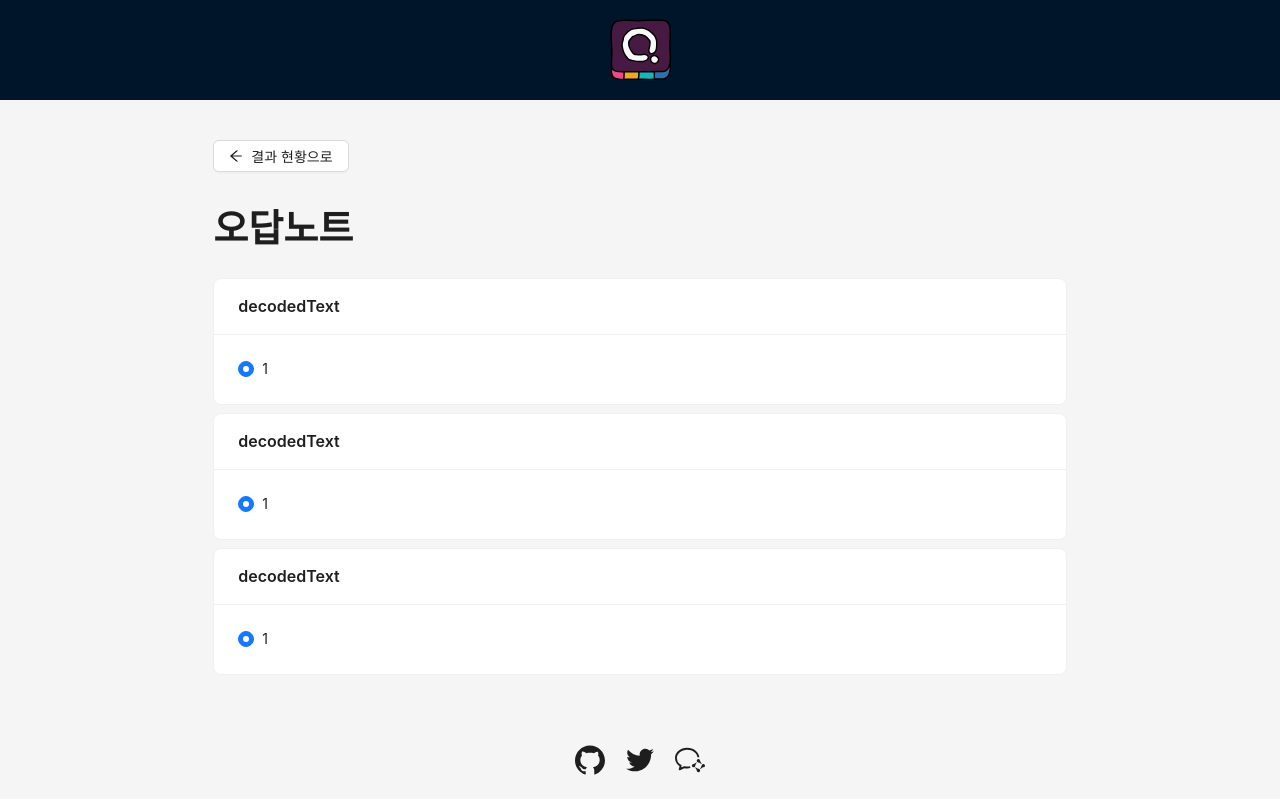
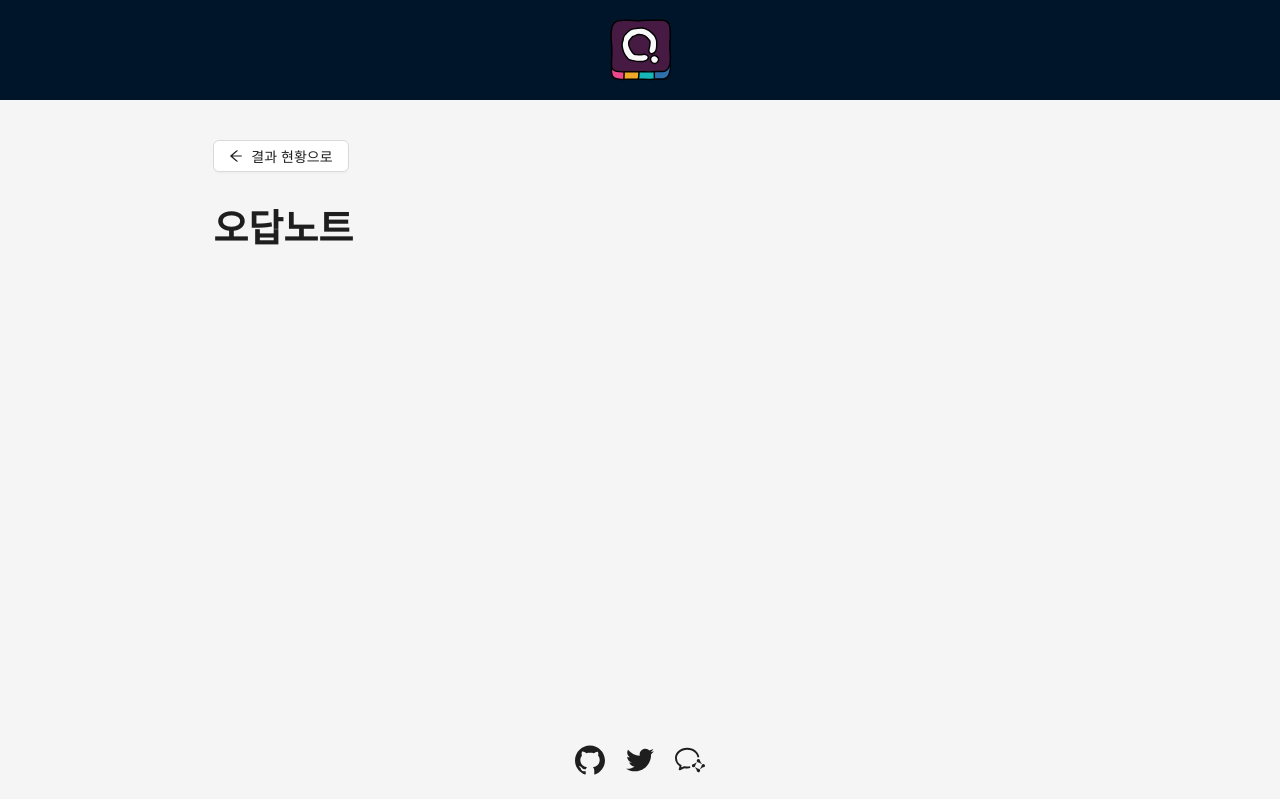
Before and after one commit to DohyubLee/test-quiz-app, a React (Create React App) app: page /Incorrect-answer-note in a window 1280 px wide. Built offline with nearby package versions, Linux system fonts and the light colour scheme.

Commit message:
오답노트 데이터 바인딩

```diff
--- a/src/apis/api.ts
+++ b/src/apis/api.ts
@@ -6,7 +6,7 @@ const baseURL = "https://opentdb.com/api.php";
 
 const axiosInstance: AxiosInstance = axios.create({
   baseURL,
-  timeout: 5000,
+  timeout: 3000,
 });
 
 export default axiosInstance;
--- a/src/pages/Incorrect-answer-note/IncorrectAnswerNotePage.tsx
+++ b/src/pages/Incorrect-answer-note/IncorrectAnswerNotePage.tsx
@@ -1,14 +1,20 @@
-import { ArrowLeftOutlined, SearchOutlined } from "@ant-design/icons";
-import useStore from "@stores/store";
+import {
+  ArrowLeftOutlined,
+  CheckOutlined,
+  CloseOutlined,
+} from "@ant-design/icons";
+import useStore, { CustomQuiz } from "@stores/store";
 import { Button, Card, Radio, Space, Typography } from "antd";
 import React from "react";
 import { useNavigate } from "react-router-dom";
 
 const { Text, Title } = Typography;
+const parser = new DOMParser();
 
 function IncorrectAnswerNotePage() {
   const { quizList } = useStore();
   const navigate = useNavigate();
+
   return (
     <Space
       direction="vertical"
@@ -26,39 +32,44 @@ function IncorrectAnswerNotePage() {
         결과 현황으로
       </Button>
       <Title>오답노트</Title>
-      <Card rootClassName="quiz-card" title={"decodedText"}>
-        <Radio.Group onChange={(e) => {}} value={1}>
-          <Space direction="vertical">
-            <Radio value={1}>
-              <div>
-                <Text>{1}</Text>
-              </div>
-            </Radio>
-          </Space>
-        </Radio.Group>
-      </Card>
-      <Card rootClassName="quiz-card" title={"decodedText"}>
-        <Radio.Group onChange={(e) => {}} value={1}>
-          <Space direction="vertical">
-            <Radio value={1}>
-              <div>
-                <Text>{1}</Text>
-              </div>
-            </Radio>
-          </Space>
-        </Radio.Group>
-      </Card>
-      <Card rootClassName="quiz-card" title={"decodedText"}>
-        <Radio.Group onChange={(e) => {}} value={1}>
-          <Space direction="vertical">
-            <Radio value={1}>
-              <div>
-                <Text>{1}</Text>
-              </div>
-            </Radio>
-          </Space>
-        </Radio.Group>
-      </Card>
+      {quizList
+        .filter(
+          (item: CustomQuiz) => item.correct_answer !== item.selectedAnswer
+        )
+        .map((item) => {
+          const decodedText = parser.parseFromString(item.question, "text/html")
+            .body.textContent;
+          const options = [item.correct_answer, ...item.incorrect_answers];
+          return (
+            <Card
+              rootClassName="quiz-card"
+              title={decodedText}
+              key={item.order}
+            >
+              <Radio.Group value={item.selectedAnswer} disabled>
+                <Space direction="vertical">
+                  {options.map((option: string, index: number) => {
+                    return (
+                      <Radio value={option} key={index}>
+                        {option === item.selectedAnswer ? (
+                          <Text type="danger">
+                            {option} <CloseOutlined />
+                          </Text>
+                        ) : option === item.correct_answer ? (
+                          <Text type="success">
+                            {option} <CheckOutlined />
+                          </Text>
+                        ) : (
+                          <Text>{option}</Text>
+                        )}
+                      </Radio>
+                    );
+                  })}
+                </Space>
+              </Radio.Group>
+            </Card>
+          );
+        })}
     </Space>
   );
 }
--- a/src/pages/IndexPage.tsx
+++ b/src/pages/IndexPage.tsx
@@ -10,6 +10,7 @@ function IndexPage() {
     quizList,
     intervalId,
     currentTime,
+    stopTimer,
     reset,
   } = useStore();
   const navigate = useNavigate();
@@ -22,6 +23,9 @@ function IndexPage() {
 
   useEffect(() => {
     reset();
+    if (intervalId) {
+      stopTimer(intervalId);
+    }
   }, []);
   return (
     <div
--- a/src/pages/test/TestPage.tsx
+++ b/src/pages/test/TestPage.tsx
@@ -79,6 +79,7 @@ function TestPage() {
 
             return (
               <Card
+                key={item.order}
                 rootClassName="quiz-card"
                 title={decodedText}
                 extra={
@@ -100,9 +101,9 @@ function TestPage() {
                   value={item.selectedAnswer}
                 >
                   <Space direction="vertical">
-                    {options.map((option) => {
+                    {options.map((option: string, index: number) => {
                       return (
-                        <Radio value={option}>
+                        <Radio value={option} key={index}>
                           <div>
                             {item.selectedAnswer ? (
                               option === item.selectedAnswer ? (
```
